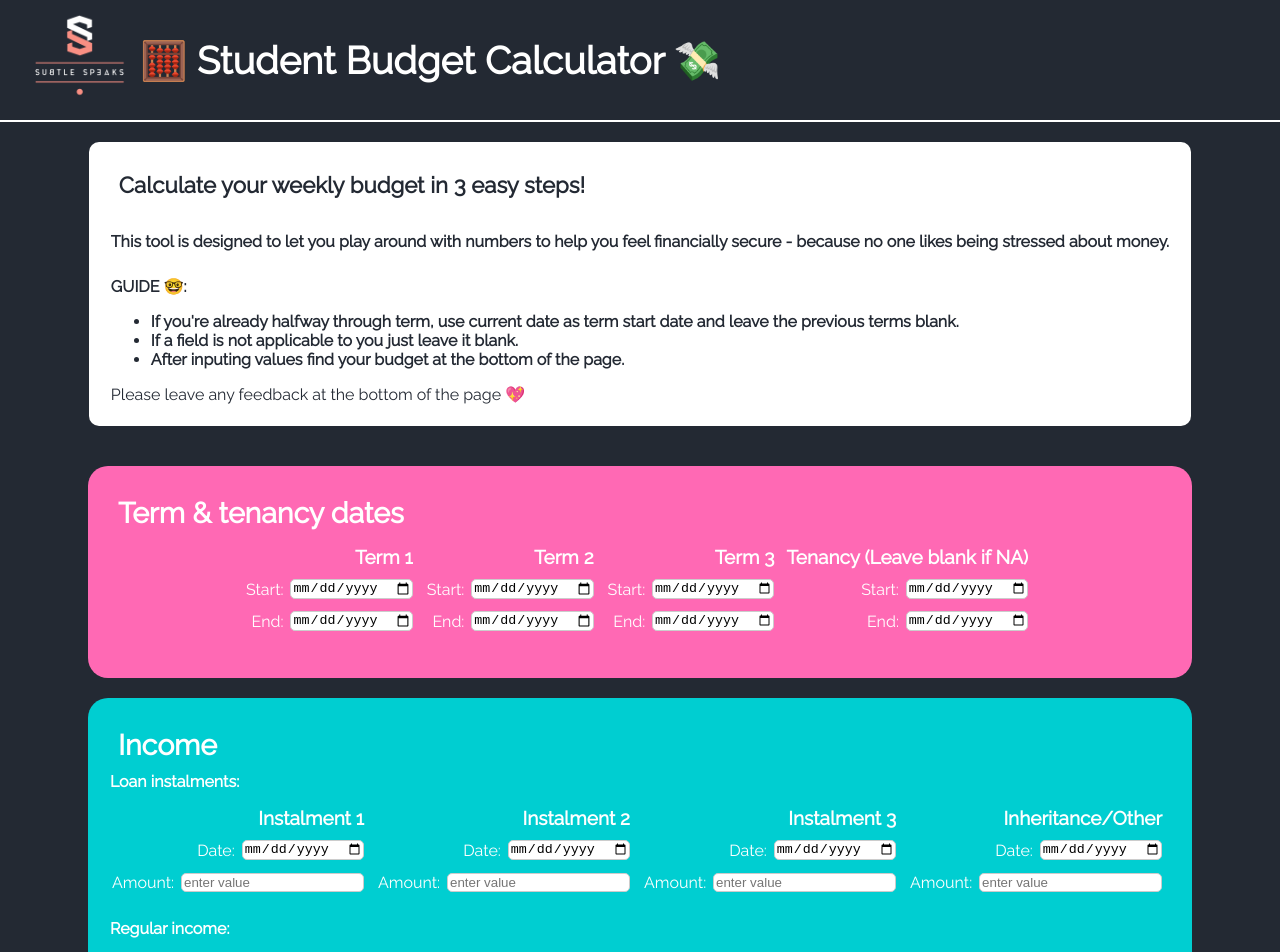
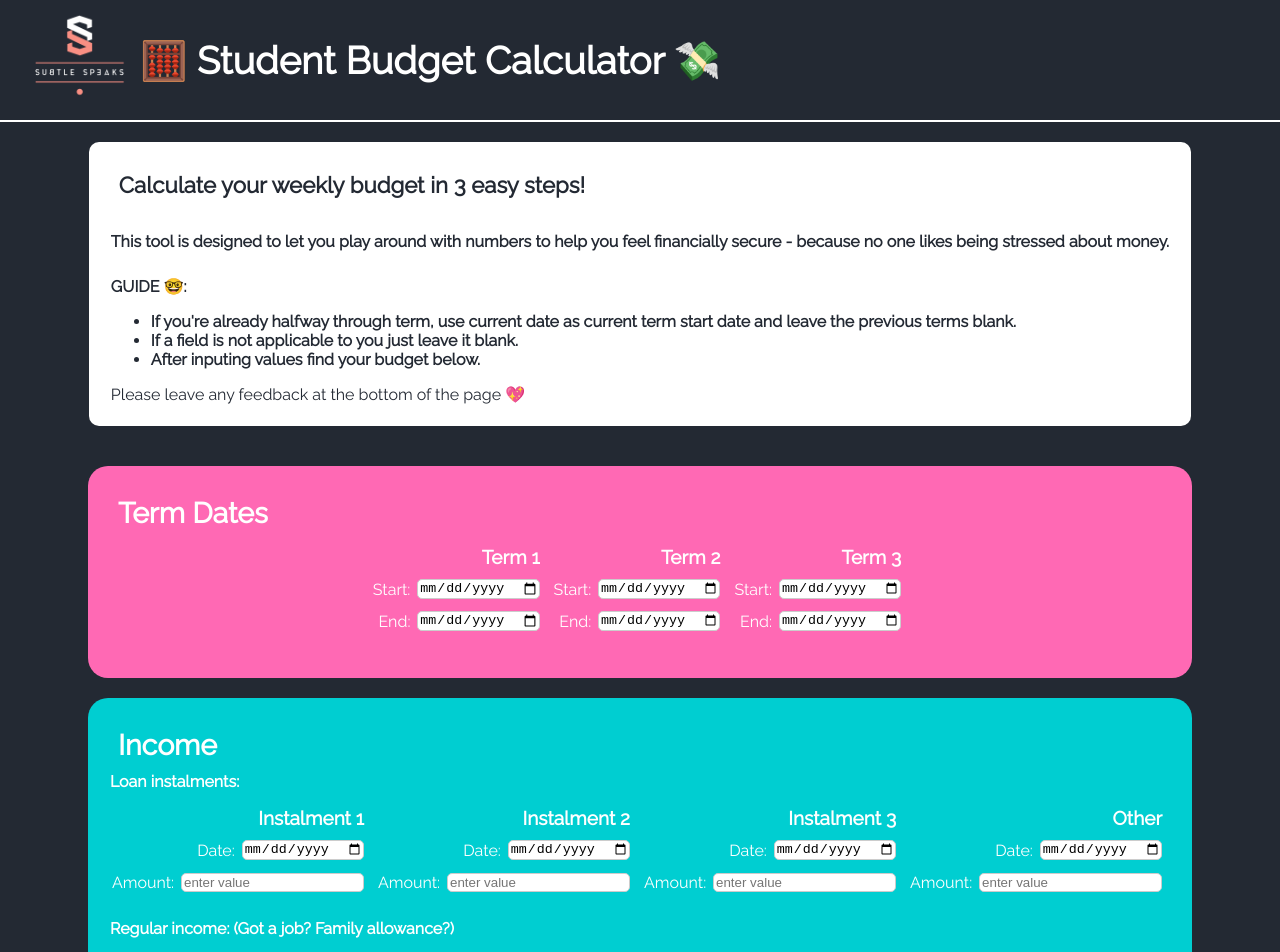
Before and after one commit to SubtleSpeaks/BudgetTool, a React (Create React App) app: page / in a window 1280 px wide. Shown: the top 952 px of the page. Built offline with nearby package versions, Linux system fonts and the light colour scheme.

Commit message:
removed tenancy dates, will be assumed as monthly cost over all term months. also added tips

```diff
--- a/src/App.js
+++ b/src/App.js
@@ -16,9 +16,9 @@ class App extends Component {
             <br/>
             <p><strong>GUIDE 🤓:
             <ul>
-              <li>If you're already halfway through term, use current date as term start date and leave the previous terms blank.</li>
+              <li>If you're already halfway through term, use current date as current term start date and leave the previous terms blank.</li>
               <li>If a field is not applicable to you just leave it blank.</li>
-              <li>After inputing values find your budget at the bottom of the page.</li>
+              <li>After inputing values find your budget below.</li>
             </ul>
             </strong></p>
             <p>Please leave any feedback at the bottom of the page 💖</p>
--- a/src/Calculator.js
+++ b/src/Calculator.js
@@ -55,7 +55,7 @@ class Calculator extends Component {
       <div className="Calculator">
 
         <div className="TermAndTenancyDates">
-          <h2>Term & tenancy dates</h2>
+          <h2>Term Dates</h2>
           <div className="row">
             <div className="column">
               <div><h4>Term 1</h4></div>
@@ -122,29 +122,6 @@ class Calculator extends Component {
                   type="date"
                   placeholder="yyyy-mm-dd"
                   value={this.state.term3End}
-                  onChange={this.handleChange}
-                />
-              </div>
-            </div>
-            <div className="column">
-              <div><h4>Tenancy (Leave blank if NA)</h4></div>
-              <div>
-                <p>Start:</p>&nbsp;
-                <input
-                  name="tenancyStart"
-                  type="date"
-                  placeholder="yyyy-mm-dd"
-                  value={this.state.tenancyStart}
-                  onChange={this.handleChange}
-                />
-              </div>
-              <div>
-                <p>End:</p>&nbsp;
-                <input
-                  name="tenancyEnd"
-                  type="date"
-                  placeholder="yyyy-mm-dd"
-                  value={this.state.tenancyEnd}
                   onChange={this.handleChange}
                 />
               </div>
@@ -227,7 +204,7 @@ class Calculator extends Component {
               </div>
             </div>
             <div className="column">
-              <div><h4>Inheritance/Other</h4></div>
+              <div><h4>Other</h4></div>
               <div>
                 <p>Date:</p>&nbsp;
                 <input
@@ -251,7 +228,7 @@ class Calculator extends Component {
             </div>
           </div>
 
-          <p><strong>Regular income:</strong></p>
+          <p><strong>Regular income: (Got a job? Family allowance?)</strong></p>
 
           <div className="row">
             <div className="column">
@@ -281,7 +258,7 @@ class Calculator extends Component {
 
         <div className="Outgoing">
           <h2>Outgoing</h2>
-          <p><strong>Regular outgoing:</strong></p>
+          <p><strong>Regular outgoing: (Estimate bills + travel costs to be a super budgeteer. Don't forget rent!)</strong></p>
 
           <div className="row">
             <div className="column">
```
